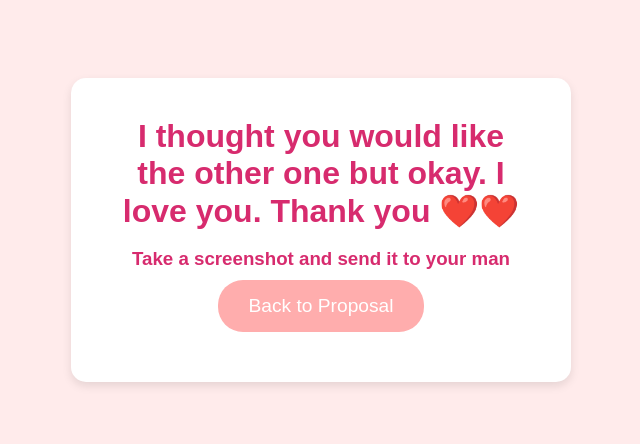
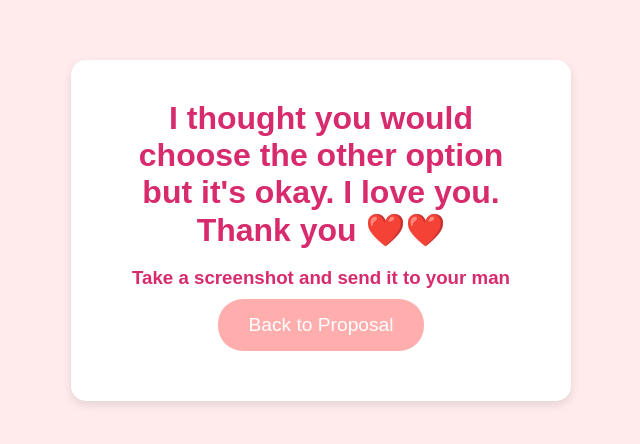
Before and after one commit to Mohar06/Mohar06.github.io, a plain HTML site: page yes.html in a window 1280 px wide. Shown: the part 170-614 px from the top of the page, without its empty margins (319-959 px from the left). Drawn offline with Linux system fonts and the light colour scheme.

Commit message:
Update yes.html

```diff
--- a/yes.html
+++ b/yes.html
@@ -10,7 +10,7 @@
 <body>
     <div class="container">
         <div class="content">
-            <h1 class="response">I thought you would like the other one but okay. I love you. Thank you ❤️❤️</h1>
+            <h1 class="response">I thought you would choose the other option but it's okay. I love you. Thank you ❤️❤️</h1>
             <br>
             <h3 class="response">Take a screenshot and send it to your man</h3>
             <a href="index.html">
```
